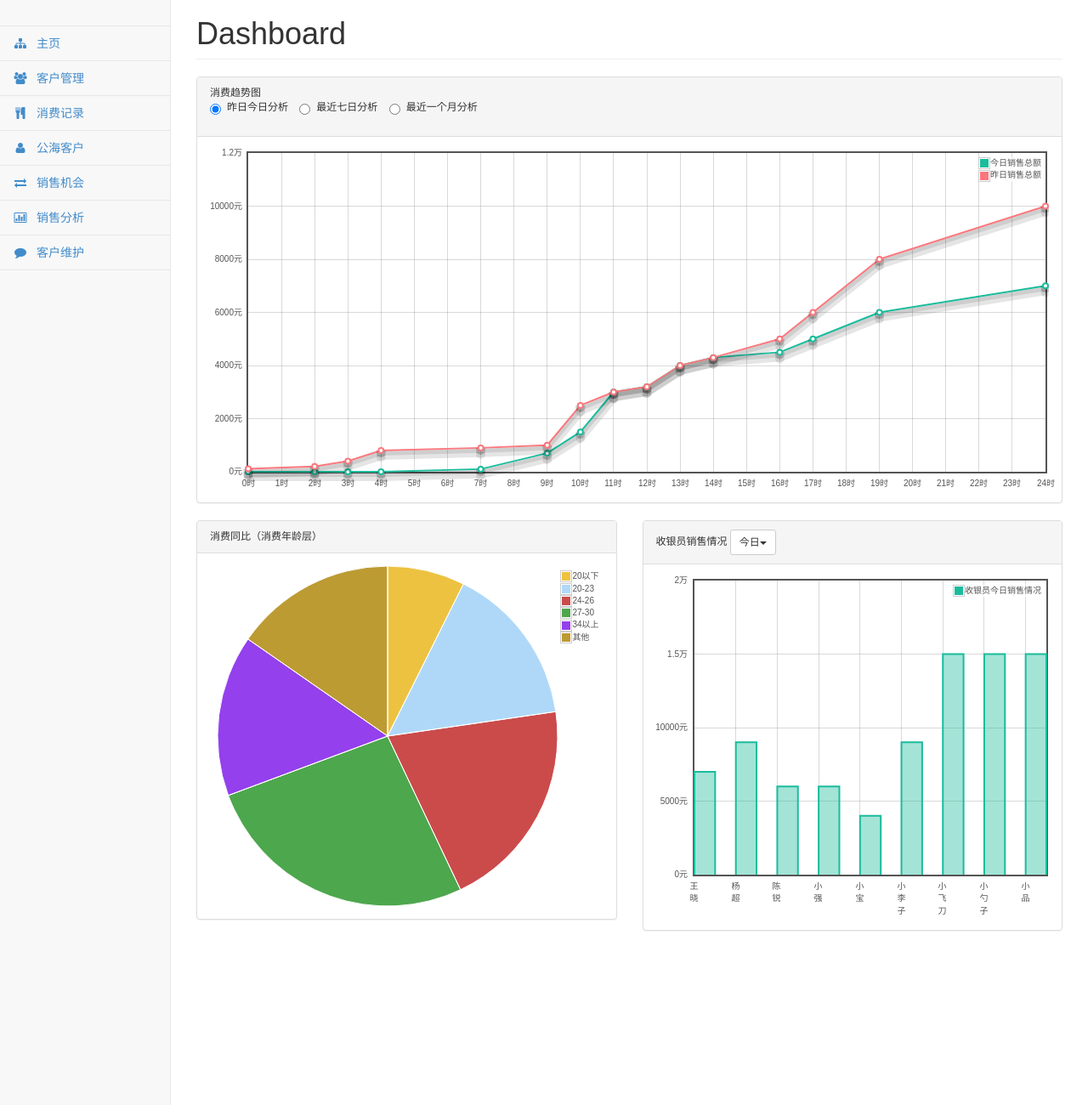
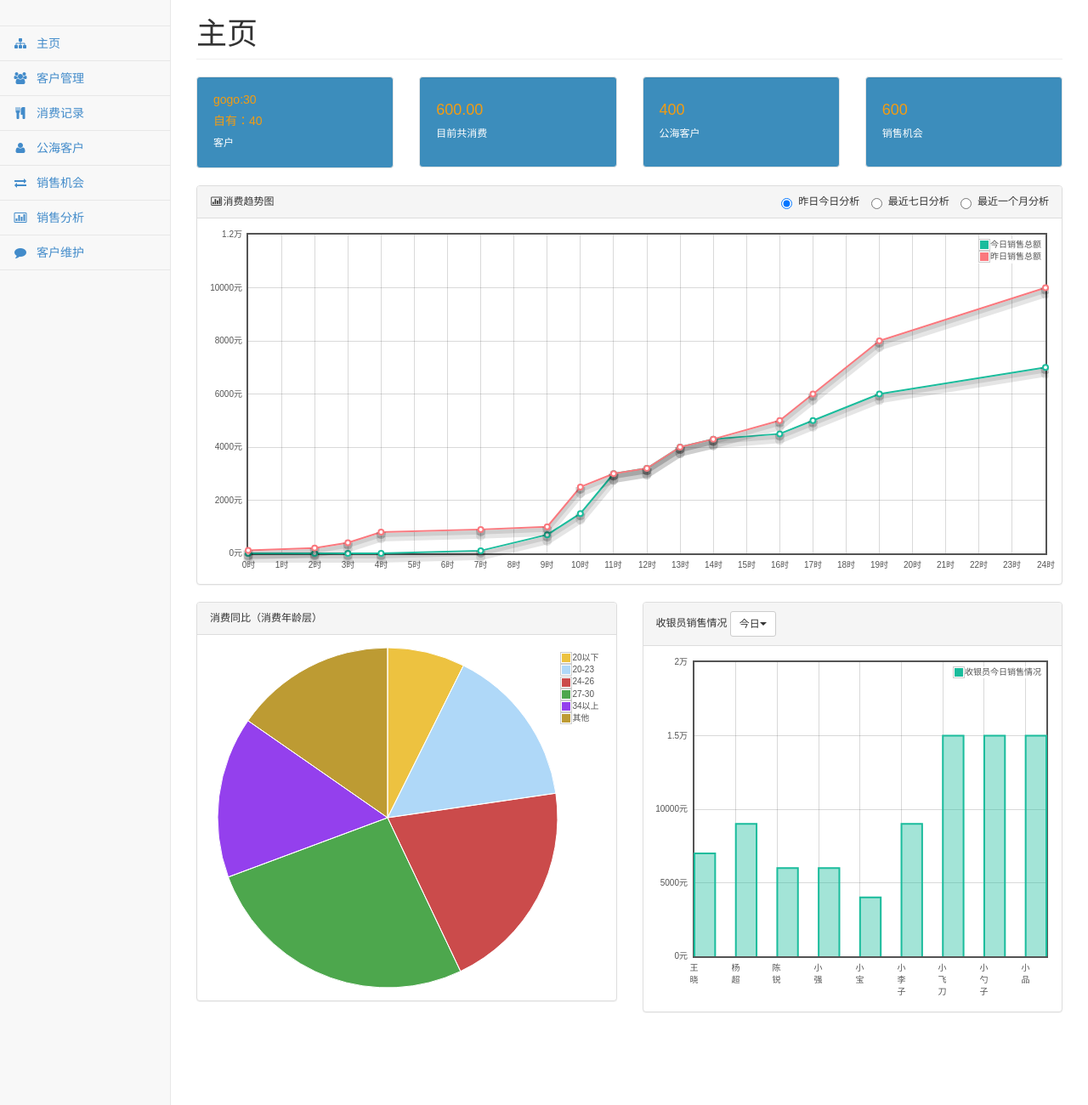
Before and after one commit to Foboy/GoGoTown, a PHP site: page /php-login/admin/index.html in a window 1280 px wide. Shown: the part 52-1352 px from the top of the page at 85% size. Run offline with PHP 8.4, Linux system fonts and the light colour scheme; a stand-in replaces the project's code that opens the database connection; some libraries are stand-ins or nearby versions.

Commit message:
更新dashboard样式

```diff
--- a/trunk/crm/admin/css/crm.css
+++ b/trunk/crm/admin/css/crm.css
@@ -18,6 +18,9 @@ a{
 }
 .titlefont{
 	color: #428BCA;
+}
+.whitecolor{
+	color: #fff;
 }
 .textmiddle{
 	text-align: center;
@@ -69,6 +72,15 @@ a{
 }
 .lable-top{
 	padding-top: 7px;
+}
+.well-bg{
+	background-color: #3C8DBC;
+}
+.margin_topnull{
+	margin-top: 0px;
+}
+.margin_btnnull{
+	margin-bottom: 0px;
 }
 
 
--- a/trunk/crm/admin/partials/home.html
+++ b/trunk/crm/admin/partials/home.html
@@ -1,16 +1,44 @@
 <div id="page-wrapper">
     <div class="row">
         <div class="col-lg-12">
-            <h1 class="page-header">Dashboard</h1>
+            <h1 class="page-header">主页</h1>
+        </div>
     </div>
 
+    <div class="row">
+        <div class="col-lg-3 col-sm-3">
+            <div class="well-bg well">
+                <h5 class="logo-title margin_topnull">gogo:30</h5>
+                <h5 class="logo-title">自有：40</h5>
+                <p class="margin_btnnull whitecolor">客户</p>
+            </div>
+        </div>
+        <div class="col-lg-3 col-sm-3">
+            <div class="well-bg well">
+                <h4 class="logo-title">600.00</h4>
+                <p class="whitecolor">目前共消费</p>
+            </div>
+        </div>
+        <div class="col-lg-3 col-sm-3">
+            <div class="well-bg well">
+                <h4 class="logo-title">400</h4>
+                <p class="whitecolor">公海客户</p>
+            </div>
+        </div>
+        <div class="col-lg-3 col-sm-3">
+            <div class="well-bg well">
+                <h4 class="logo-title">600</h4>
+                <p class="whitecolor">销售机会</p>
+            </div>
+        </div>
     </div>
     <!-- /.row -->
     <div class="row">
         <div class="col-lg-12">
             <div class="panel panel-default">
                 <div class="panel-heading">
-                    消费趋势图
+                    <i class="fa fa-bar-chart-o fa-fw"></i>消费趋势图
+                    <div class="pull-right">
                         <div class="form-group">
                             <label class="radio-inline">
                                 <input type="radio" name="optionsRadiosInline" id="optionsRadiosInline1" ng-click="SaleTotalTrendGraph(1)" value="" checked="">昨日今日分析
@@ -21,6 +49,7 @@
                             <label class="radio-inline">
                                 <input type="radio" name="optionsRadiosInline" id="optionsRadiosInline3" ng-click="SaleTotalTrendGraph(3)" value="">最近一个月分析
                             </label>
+                        </div>
                     </div>
                 </div>
                 <!-- /.panel-heading -->
--- a/trunk/crm/admin/scripts/rest-urls.js
+++ b/trunk/crm/admin/scripts/rest-urls.js
@@ -7,9 +7,9 @@
     angular.module('ngRestUrls', ['ng']).
       config(['$provide', function ($provide) {
           var resturls = {};
-          //resturls.base = "http://localhost/GoGoTown/trunk/crm/index.php";
+          resturls.base = "http://localhost/GoGoTown/trunk/crm/index.php";
          //resturls.base = "http://localhost/index.php";
-          resturls.base = "http://localhost:8080/GoGoTown/trunk/crm/index.php";
+          //resturls.base = "http://localhost:8080/GoGoTown/trunk/crm/index.php";
           resturls.add = function (name, url) {
               resturls[name] = resturls.base + "?url=" + url;
           };
```
Lines whose indentation alone changed are shown as unchanged.
